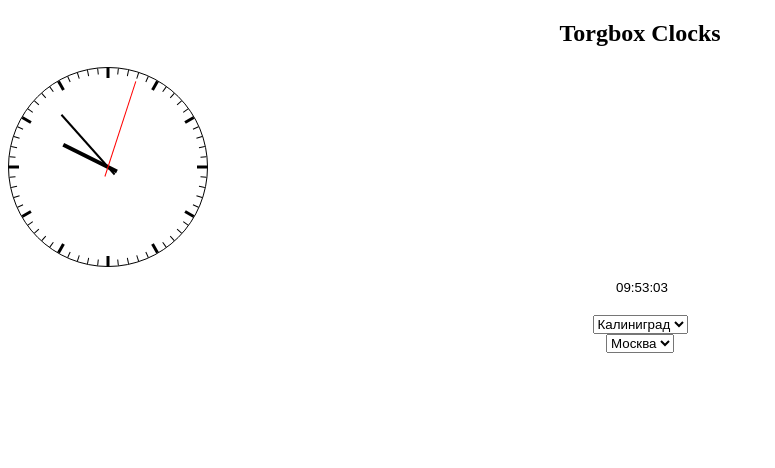
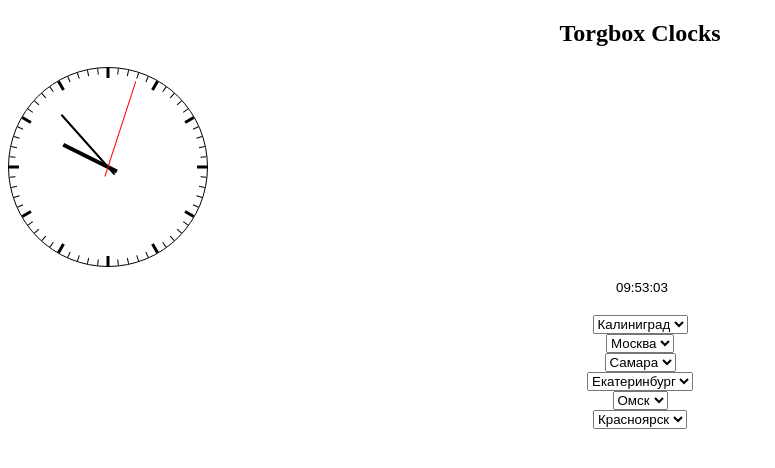
Before and after one commit to AleksRomanov/torgbox_clocks, a React (Create React App) app: page / in a window 1280 px wide. Shown: the top 468 px of the page, without its empty margins (0-775 px from the left). Built offline with nearby package versions, Linux system fonts and the light colour scheme.

Commit message:
JSON WIP+

```diff
--- a/src/components/locations-list/locations-list.tsx
+++ b/src/components/locations-list/locations-list.tsx
@@ -29,11 +29,7 @@ function LocationsList(): JSX.Element {
           <div>
             <select>
               {/*<option>{dayjs(new Date().toLocaleString('en-US', {timeZone: 'America/Los_Angeles'})).format('h:mA')}</option>*/}
-              <option>{city.name}</option>
-              {/*<option>{dayjs(city.name)}</option>*/}
-              <option>text2</option>
-              <option>text3</option>
-              <option>text4</option>
+              <option value={city.name}>{city.name}</option>
             </select>
             {/*<label></label>*/}
             {/*<select*/}
--- a/src/constants.ts
+++ b/src/constants.ts
@@ -10,6 +10,22 @@ export const CitiesList = [
   {
     name: 'Москва',
     timezone: '+3',
+  },
+  {
+    name: 'Самара',
+    timezone: '+4',
+  },
+  {
+    name: 'Екатеринбург',
+    timezone: '+5',
+  },
+  {
+    name: 'Омск',
+    timezone: '+6',
+  },
+  {
+    name: 'Красноярск',
+    timezone: '+7',
   },
   // {
   //   name: 'Калиниград',
--- a/src/types/city.ts
+++ b/src/types/city.ts
@@ -7,7 +7,7 @@
 
 type City = {
   name: string,
-  timezone: unknown,
+  timezone: string,
 }
 
 export type {City};
```
